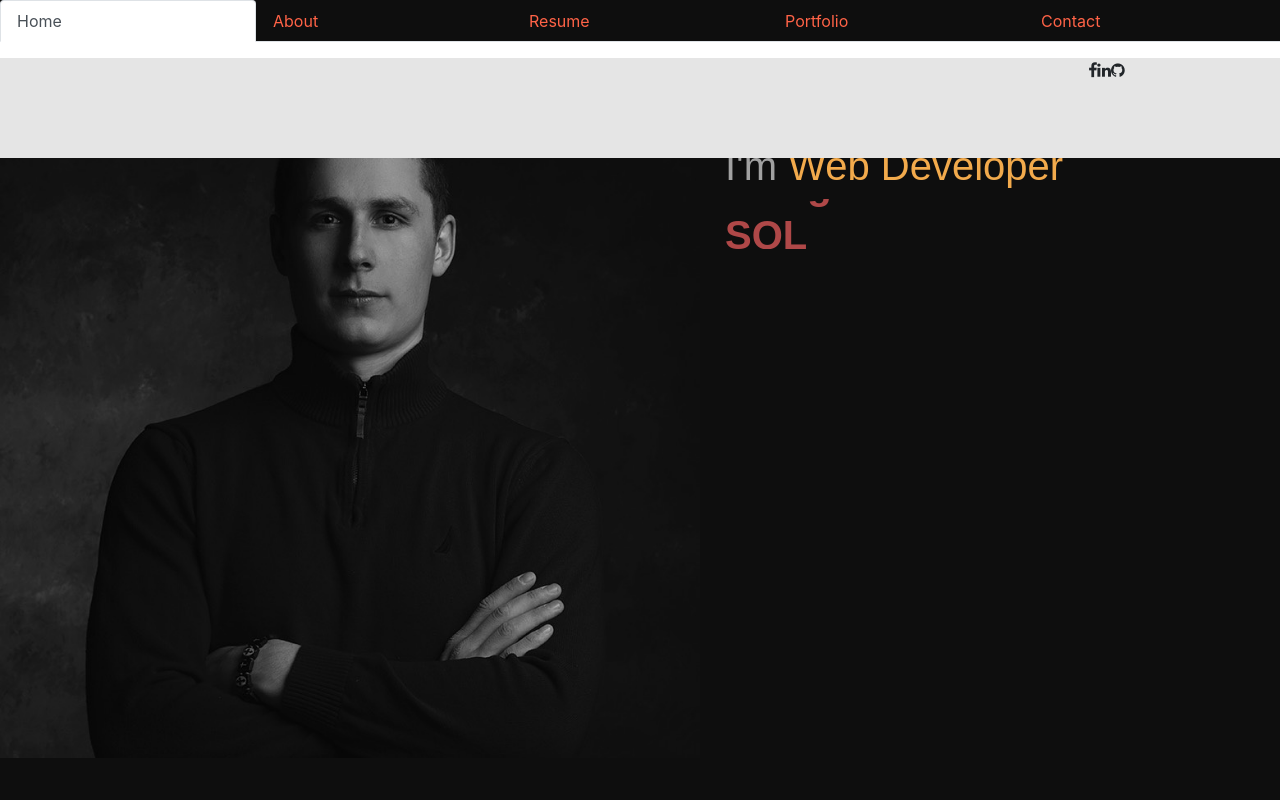
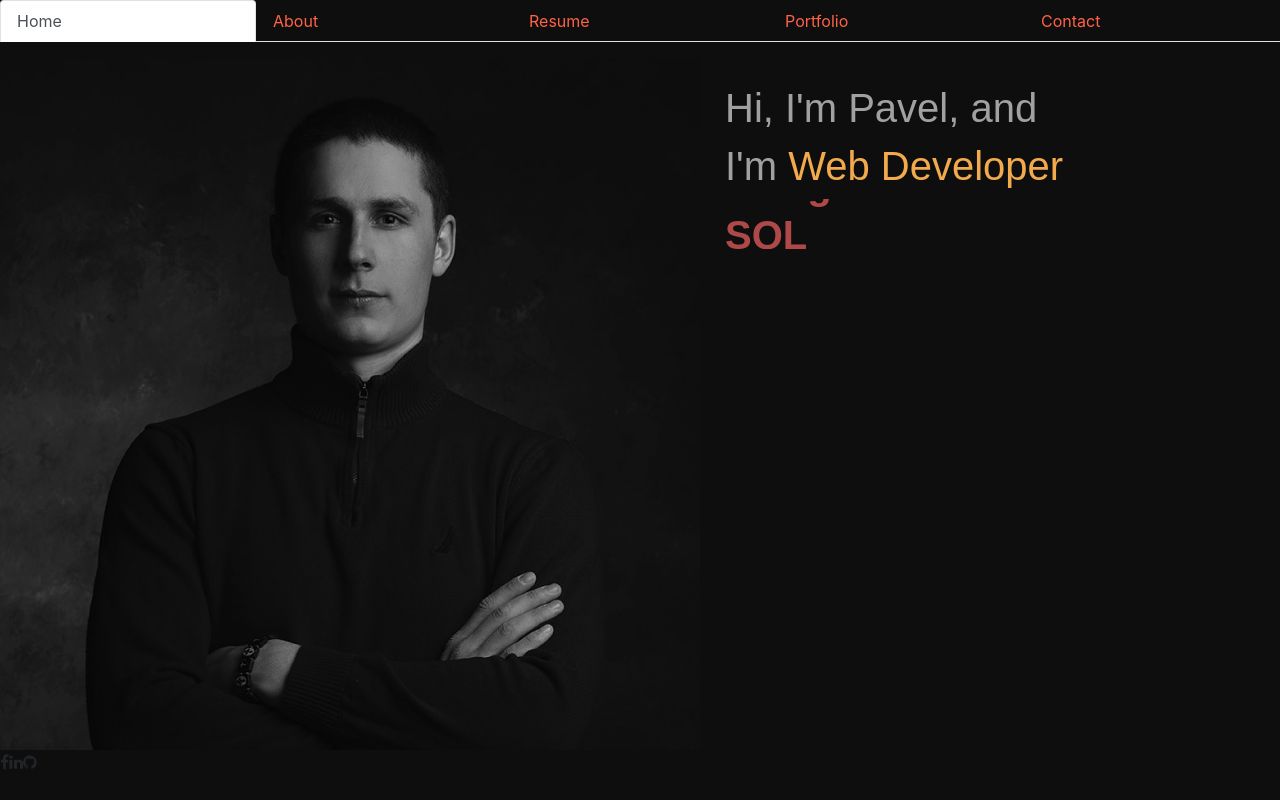
Before and after one commit to paveldarii/iPortfolio-2.0, a React (Create React App) app: page / in a window 1280 px wide. Built offline with nearby package versions, Linux system fonts and the light colour scheme.

Commit message:
added the styling to the footer

```diff
--- a/src/components/Footer/style.css
+++ b/src/components/Footer/style.css
@@ -1,14 +1,9 @@
 .footer {
-  min-height: 100px;
-  background: #E5E5E5;
-  position: relative;
+  position: fixed;
+  height: 50px;
+  background-color: #0e0e0e;
+  bottom: 0px;
+  left: 0px;
+  right: 0px;
+  margin-bottom: 0px;
 }
-
-.footer span {
-  position: absolute;
-  bottom: 0;
-  left: 0;
-  right: 0;
-  padding: 3px;
-  background: #B8B8B8;
-}
```
